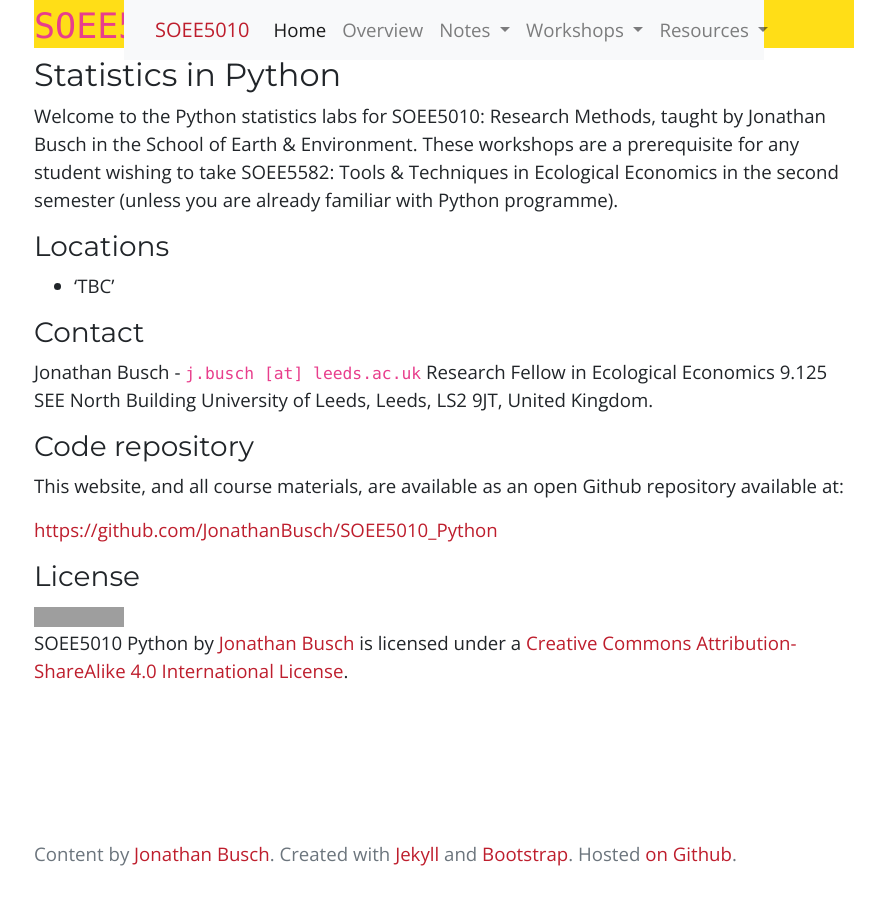
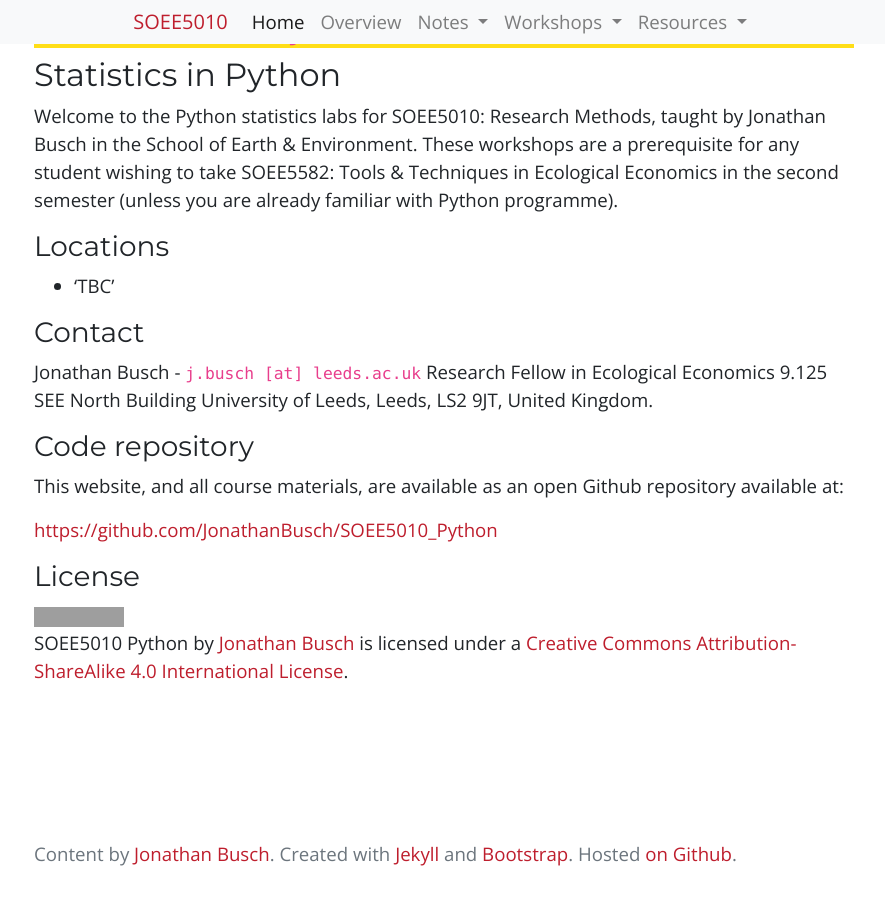
Before and after one commit to JonathanBusch/SOEE5010_Python, a Jekyll site: the page built from index.md, in a window 1280 px wide. Shown: the whole page, without its empty margins (196-1081 px from the left). Built offline with Jekyll 4.4.1, drawn with Linux system fonts in a browser that asks for light colours; nearby versions of some CDN libraries; grey boxes are pictures that could not be loaded.

Commit message:
Navbar css fix

```diff
--- a/assets/css/site-custom.css
+++ b/assets/css/site-custom.css
@@ -8,8 +8,7 @@
 }
 nav.navbar {
     width: inherit;
-    left: 50%;
-    transform: translateX(-50%);
+    padding: 0 15px;
 }
 /* Keep the footer at the bottom of the page */
 html {
```
